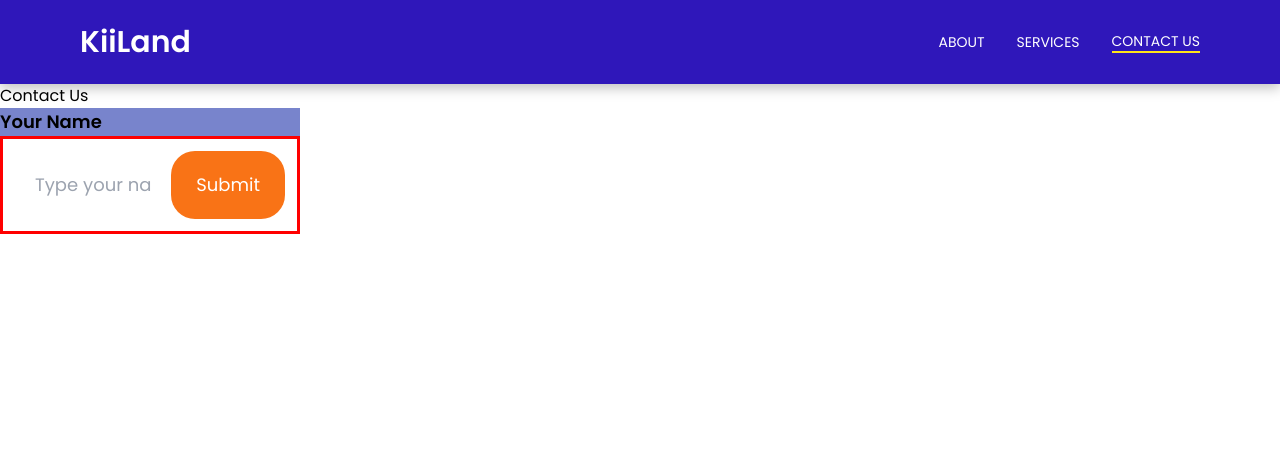
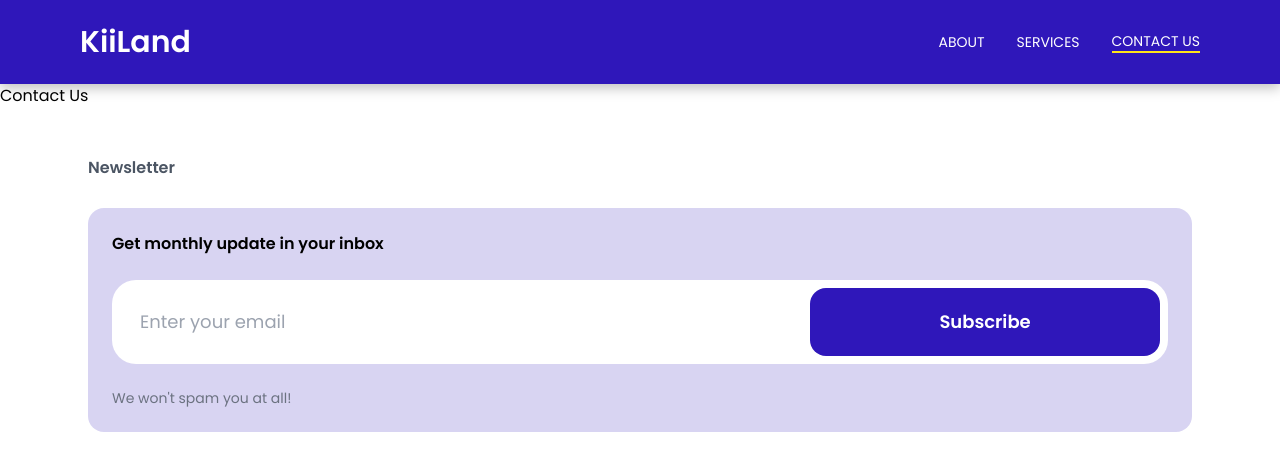
Before and after one commit to bravo-stack/Tailwind-Landing-Page, a React (Create React App) app: page /contact in a window 1280 px wide. Shown: the top 470 px of the page. Built offline with nearby package versions, Linux system fonts and the light colour scheme.

Commit message:
completed the Newletter section on the Footer. Donzo!

```diff
--- a/src/components/Footer.js
+++ b/src/components/Footer.js
@@ -2,6 +2,7 @@ import React from 'react'
 import useCallSuccess from '../hooks/useCallSuccess'
 import BackDrop from './BackDrop'
 import Newsletter from './Newsletter'
+import Wrapper from './Wrapper'
 
 function Footer() {
 
@@ -9,10 +10,13 @@ function Footer() {
 
     return (
         <>
-            {isSuccessful&&<BackDrop />}
-            <div className='w-full '>
-                <Newsletter submit={handleForm} />
-            </div>
+            <Wrapper>
+                {isSuccessful&&<BackDrop />}
+                <div className='w-full py-12'>
+
+                    <Newsletter submit={handleForm} />
+                </div>
+            </Wrapper>
         </>
     )
 }
--- a/src/components/Newsletter.js
+++ b/src/components/Newsletter.js
@@ -1,30 +1,44 @@
+import FooterNote from "./FooterNote"
 
 function Newsletter({submit}) {
 
     return (
         // container
-        <div className='bg-white' style={{width: "300px"}}>
+        <div className='bg-white w-full lg:w-auto flex flex-col gap-7'>
+
+            <FooterNote text="Newsletter" />
 
             {/* our form */}
-            <form className='flex flex-col gap-8 text-lg' onSubmit={submit}>
+            <form className='flex flex-col gap-8 text-lg my-bg-blue-liter p-6 rounded-2xl' onSubmit={submit}>
 
                     {/* first lable which serves as a container here too */}
-                    <label htmlFor="name" className='my-bg-blue-lite'>
+                    <label htmlFor="name" className='flex flex-col gap-6'>
 
                         {/* label text */}
-                        <span className="font-bold">Your Name</span>
+                        <span className="font-bold text-base">Get monthly update in your inbox</span>
 
                         {/* input field and submit btn container */}
-                        <div className="flex p-3 bg-white"  style={{border: "3px solid red"}}>
+                        <div className="flex flex-col gap-3 md:flex-row lg:flex-row p-0 md:p-2 lg:p-2
+                        bg-transparent
+                        rounded-3xl md:bg-white lg:bg-white">
                             {/* email input */}
-                            <input placeholder="Type your name" className="w-full rounded-xl p-5" type="text" name="name" id="name" />
+                            <input placeholder="Enter your email" className="w-full rounded-2xl p-5" type="email" name="name" id="name" />
 
                             {/* Our submit button */}
-                            <input type="submit" value="Submit" className='bg-orange-500 text-white text-bold cursor-pointer border-transparent leading-none px-6 border rounded-3xl hover:scale-105'
+                            <input type="submit" value="Subscribe" className='
+                            my-bg-blue
+                            text-white font-bold cursor-pointer border-transparent leading-none
+                            px-6 py-5
+                            border
+                            w-2/4
+                            rounded-2xl hover:scale-105'
                             style={{
                             transition: "all .4s ease-in-out"
                             }} />
                         </div>
+                        <p className="text-gray-500 text-sm">
+                            We won't spam you at all!
+                        </p>
                     </label>
                 </form>
         </div>
```
